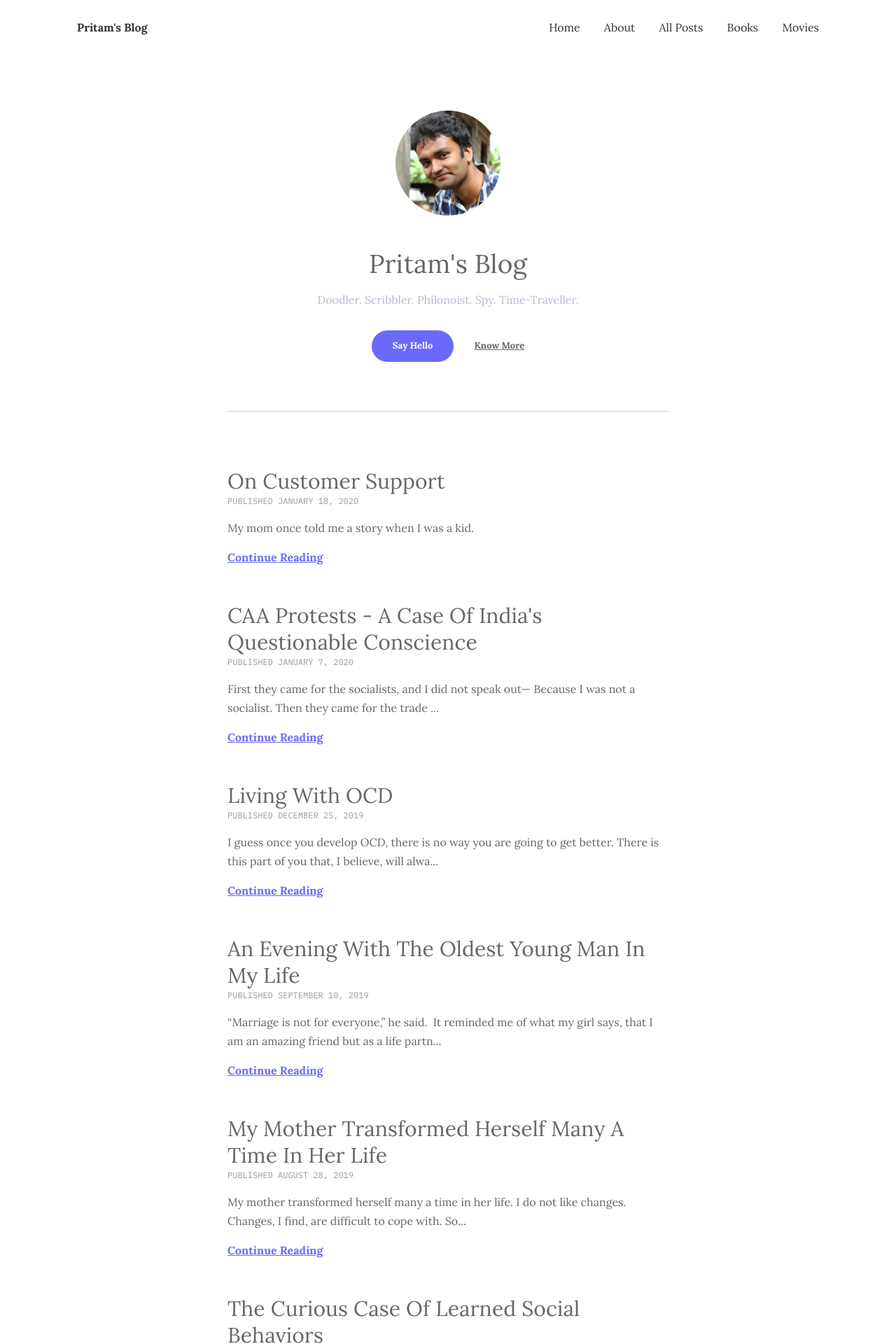
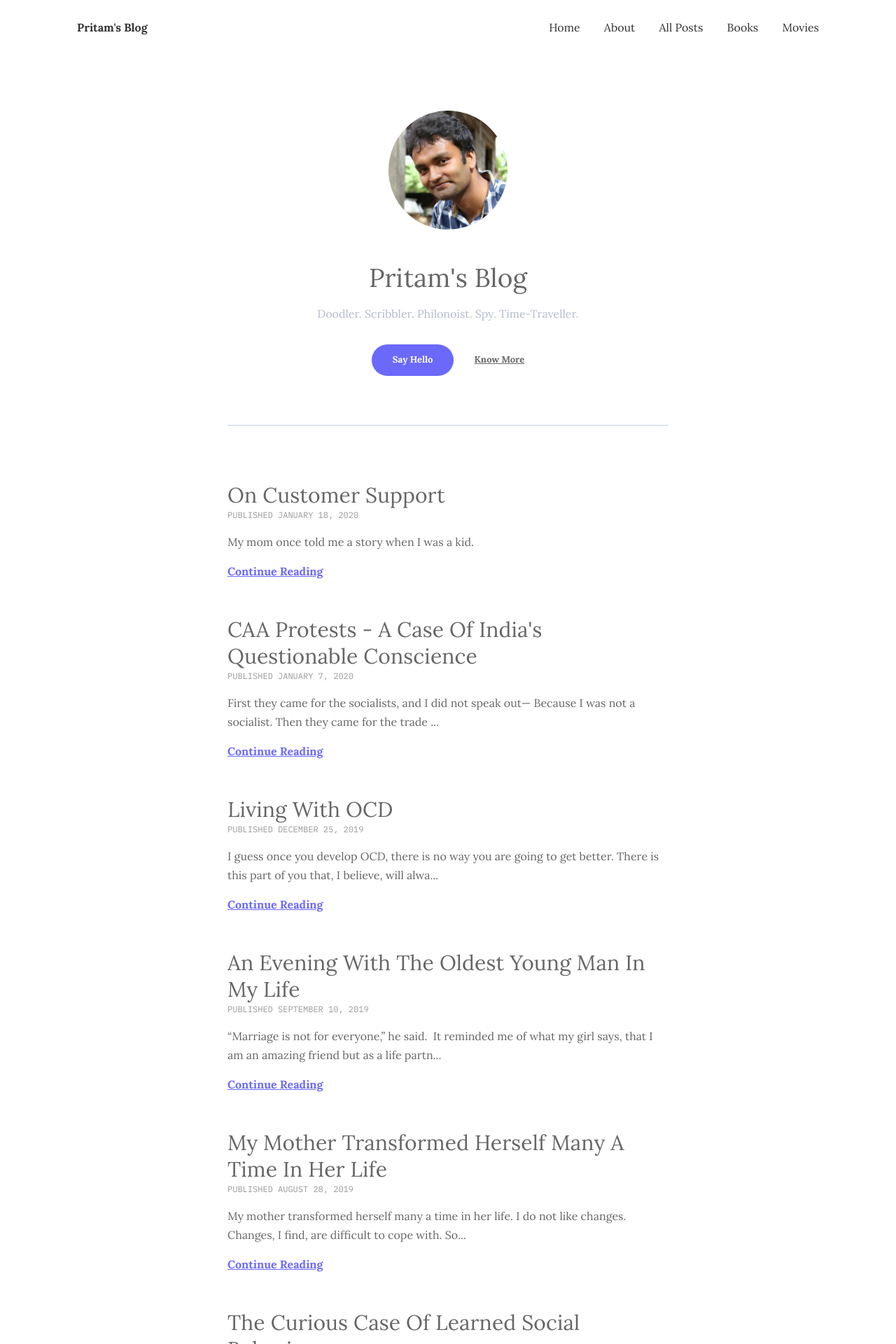
Before and after one commit to argumentativeyouth/pblog, a Jekyll site: the page built from index.html, in a window 1280 px wide. Shown: the top 1920 px of the page at 70% size. Built offline with Jekyll 4.4.1, drawn with Linux system fonts in a browser that asks for light colours.

Commit message:
Update _author-section.scss

```diff
--- a/_sass/3-modules/_author-section.scss
+++ b/_sass/3-modules/_author-section.scss
@@ -11,8 +11,8 @@
 
 .author__img {
   display: block;
-  max-width: 150px;
-  max-height: 150px;
+  max-width: 170px;
+  max-height: 170px;
   margin: 0 auto 30px;
   border-radius: 50%;
   background-color: $gray-white;
```
